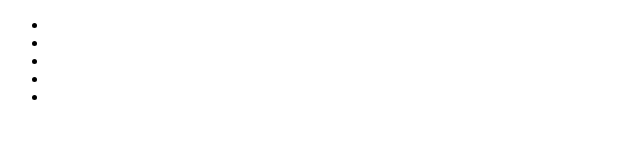
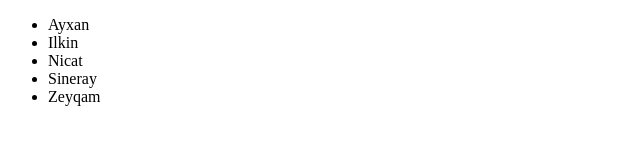
Before and after one commit to AhadDV/Githyub-2, a plain HTML site: page index.html in a window 1280 px wide. Shown: the whole page, without its empty margins (0-640 px from the left). Drawn offline with Linux system fonts and the light colour scheme.

Commit message:
modified index.html namelist

```diff
--- a/index.html
+++ b/index.html
@@ -11,11 +11,11 @@
 
 
     <ul>
-        <li></li>
-        <li></li>
-        <li></li>
-        <li></li>
-        <li></li>
+        <li>Ayxan</li>
+        <li>Ilkin</li>
+        <li>Nicat</li>
+        <li>Sineray</li>
+        <li>Zeyqam</li>
     </ul>
 </body>
 </html>
```
